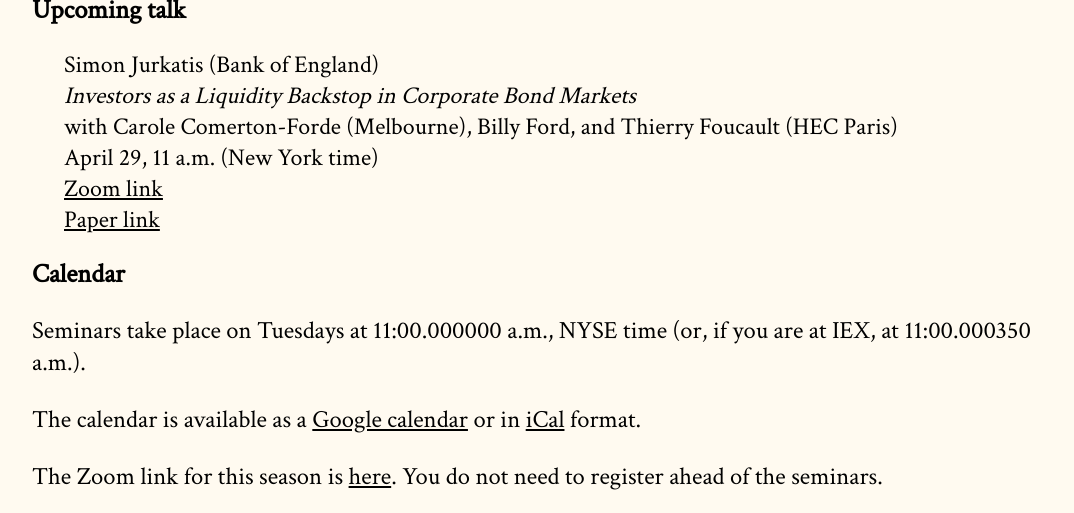
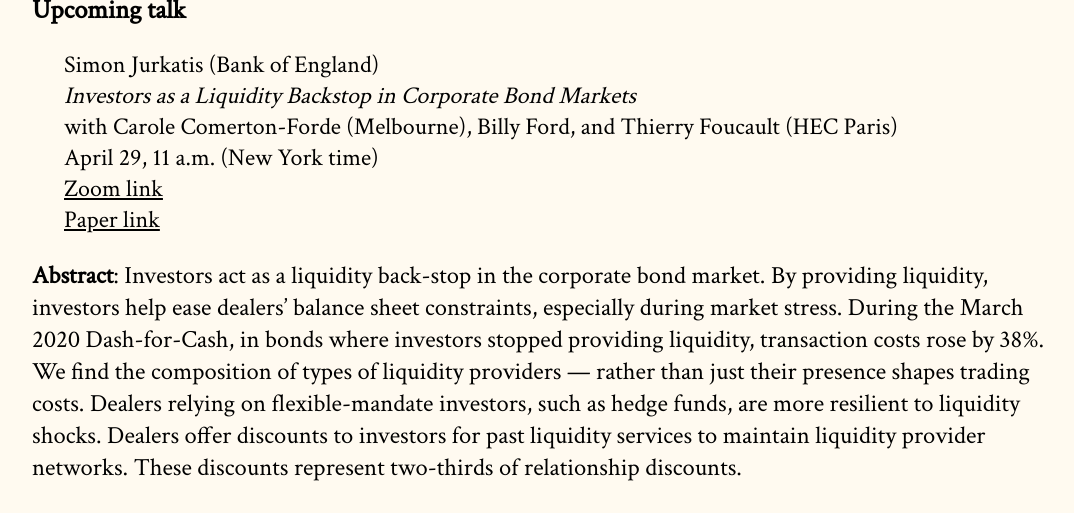
Before and after one commit to cpfiffer/microstructure.exchange, a Jekyll site: the page built from index.md, in a window 1280 px wide and 900 px high, scrolled down 525 px, cut to the strip 0-513 px from the top of the window. Shown: the whole strip, without its empty margins (96-1170 px from the left). Built offline with Jekyll 4.4.1, drawn with Linux system fonts in a browser that asks for light colours; some web fonts are replaced; part of the change alters nothing that is shown.

Commit message:
Update _config.yml

```diff
--- a/_config.yml
+++ b/_config.yml
@@ -15,9 +15,9 @@ speaker-info:
   speaker-paper: "Investors as a Liquidity Backstop in Corporate Bond Markets"
   coauthors: "Carole Comerton-Forde (Melbourne), Billy Ford, and Thierry Foucault (HEC Paris)"
   speaker-date: "April 29, 11 a.m. (New York time)"
-  #paper-link: "https://papers.ssrn.com/sol3/papers.cfm?abstract_id=5089905"
-  paper-link: "papers/Liquidity_provision_in_bonds_20250424.pdf" # If you have a file instead
+  paper-link: "https://papers.ssrn.com/sol3/papers.cfm?abstract_id=5229934"
+  #paper-link: "papers/Liquidity_provision_in_bonds_20250424.pdf" # If you have a file instead
   webinar-link: "https://us06web.zoom.us/j/86070822952?pwd=NJiITDJTcek6eQNKmttaao34HWsysw.1"
   # discussant: "Michael Noe (Eurex), Amit Goyal (SFI/Lausanne), and Eric Uhlmann (INSEAD)"
   # slides-link: /slides/RobinhoodSlides_TME.pdf
-  #abstract: "Investors act as a liquidity back-stop in the corporate bond market. By providing liquidity, investors help ease dealers’ balance sheet constraints, especially during market stress. During the March 2020 Dash-for-Cash, in bonds where investors stopped providing liquidity, transaction costs rose by 38%. We find the composition of types of liquidity providers — rather than just their presence shapes trading costs. Dealers relying on flexible-mandate investors, such as hedge funds, are more resilient to liquidity shocks. Dealers offer discounts to investors for past liquidity services to maintain liquidity provider networks. These discounts represent two-thirds of relationship discounts."
+  abstract: "Investors act as a liquidity back-stop in the corporate bond market. By providing liquidity, investors help ease dealers’ balance sheet constraints, especially during market stress. During the March 2020 Dash-for-Cash, in bonds where investors stopped providing liquidity, transaction costs rose by 38%. We find the composition of types of liquidity providers — rather than just their presence shapes trading costs. Dealers relying on flexible-mandate investors, such as hedge funds, are more resilient to liquidity shocks. Dealers offer discounts to investors for past liquidity services to maintain liquidity provider networks. These discounts represent two-thirds of relationship discounts."
```
